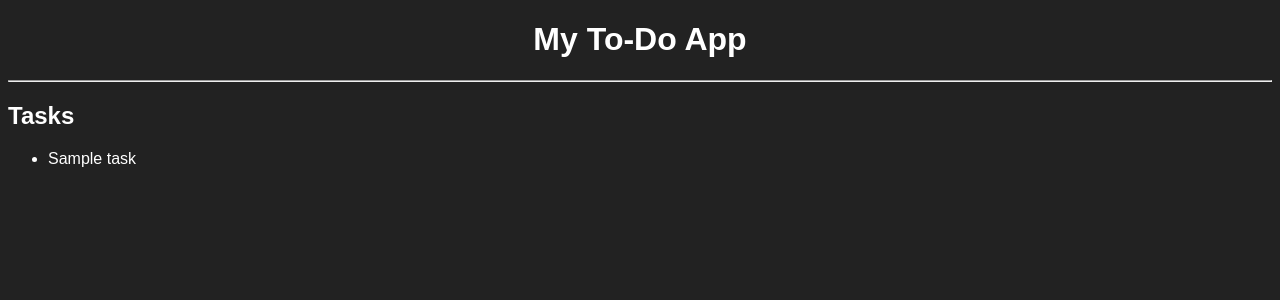
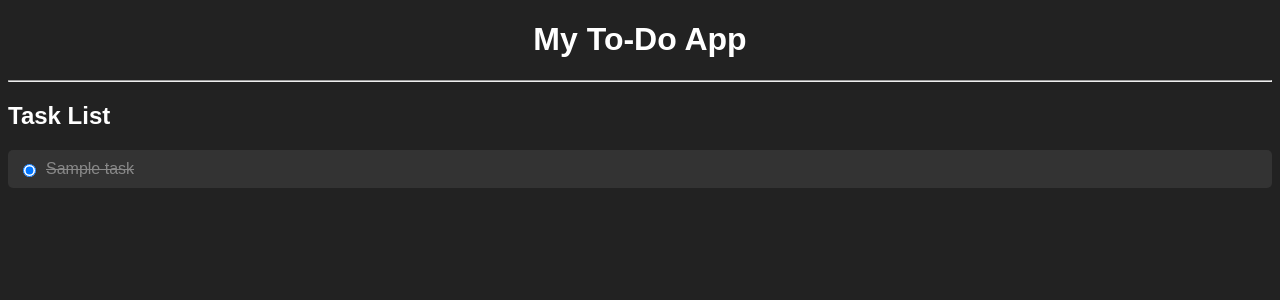
Before and after one commit to afitzer/ToDo, a Django app: page / in a window 1280 px wide. Shown: the top 300 px of the page. Run offline with Django 4.2, Linux system fonts and the light colour scheme; tables that the repository leaves empty hold one stand-in row (values such as "Sample post").

Commit message:
updated the styling of index

```diff
--- a/todo/static/todo/main.css
+++ b/todo/static/todo/main.css
@@ -1,3 +1,27 @@
+.task-list {
+    list-style: none;
+    padding: 0;
+}
+
+.task-block {
+    display: flex;
+    align-items: center;
+    margin-bottom: 10px;
+}
+
+.task-block input[type="radio"] {
+    margin-right: 10px;
+}
+
+.task-name {
+    margin: 0;
+}
+
+.task-block input[type="radio"]:checked+.task-name {
+    text-decoration: line-through;
+    color: #888;
+}
+
 /* main.css */
 
 body {
--- a/todo/templates/todo/task_list.html
+++ b/todo/templates/todo/task_list.html
@@ -1,10 +1,13 @@
-{% extends "todo/base.html" %}
+{% extends 'todo/base.html' %}
 
 {% block content %}
-    <h2>Tasks</h2>
-        <ul>
-            {% for task in tasks %}
-                <li>{{ task.title }}</li>
-            {% endfor %}
-        </ul>
+<h2>Task List</h2>
+<ul class="task-list">
+    {% for task in tasks %}
+    <li class="task-block">
+        <input type="radio" name="task" id="task{{ forloop.counter }}" {% if task.completed %}checked{% endif %}>
+        <label for="task{{ forloop.counter }}" class="task-name">{{ task.title }}</label>
+    </li>
+    {% endfor %}
+</ul>
 {% endblock %}
```
